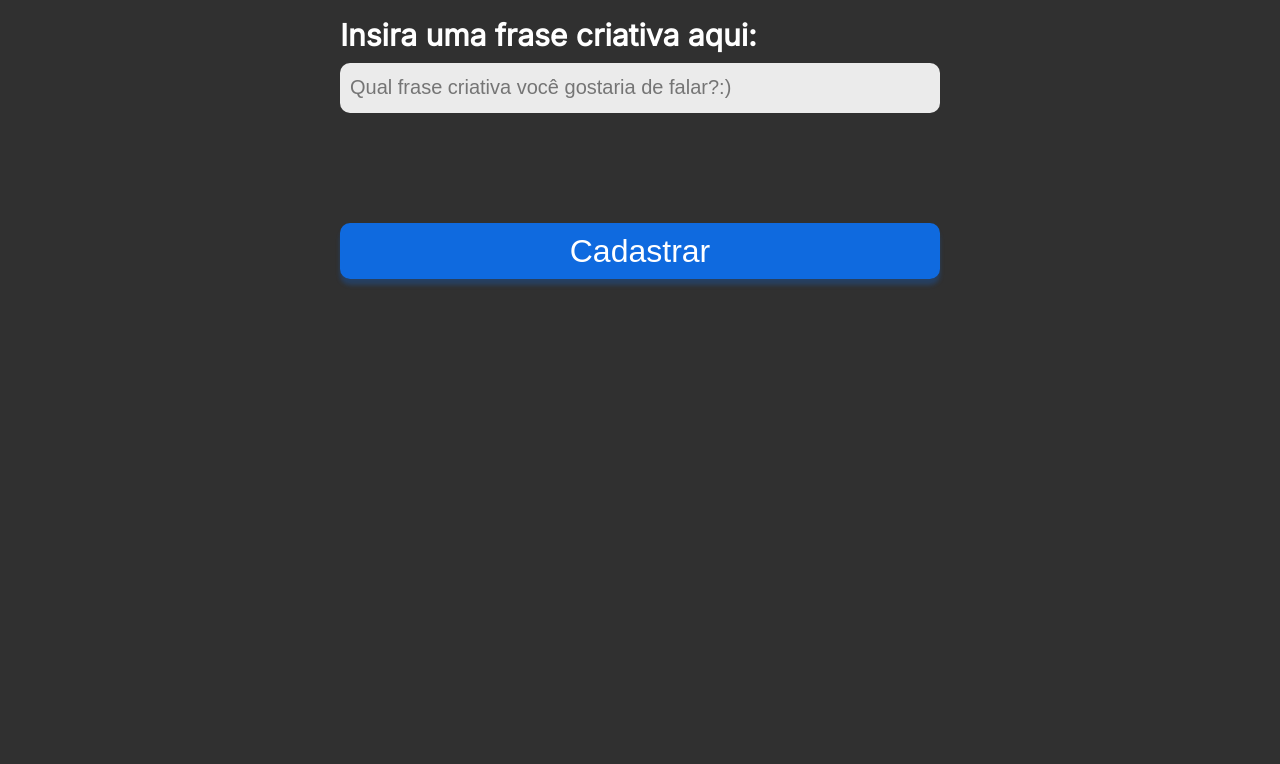
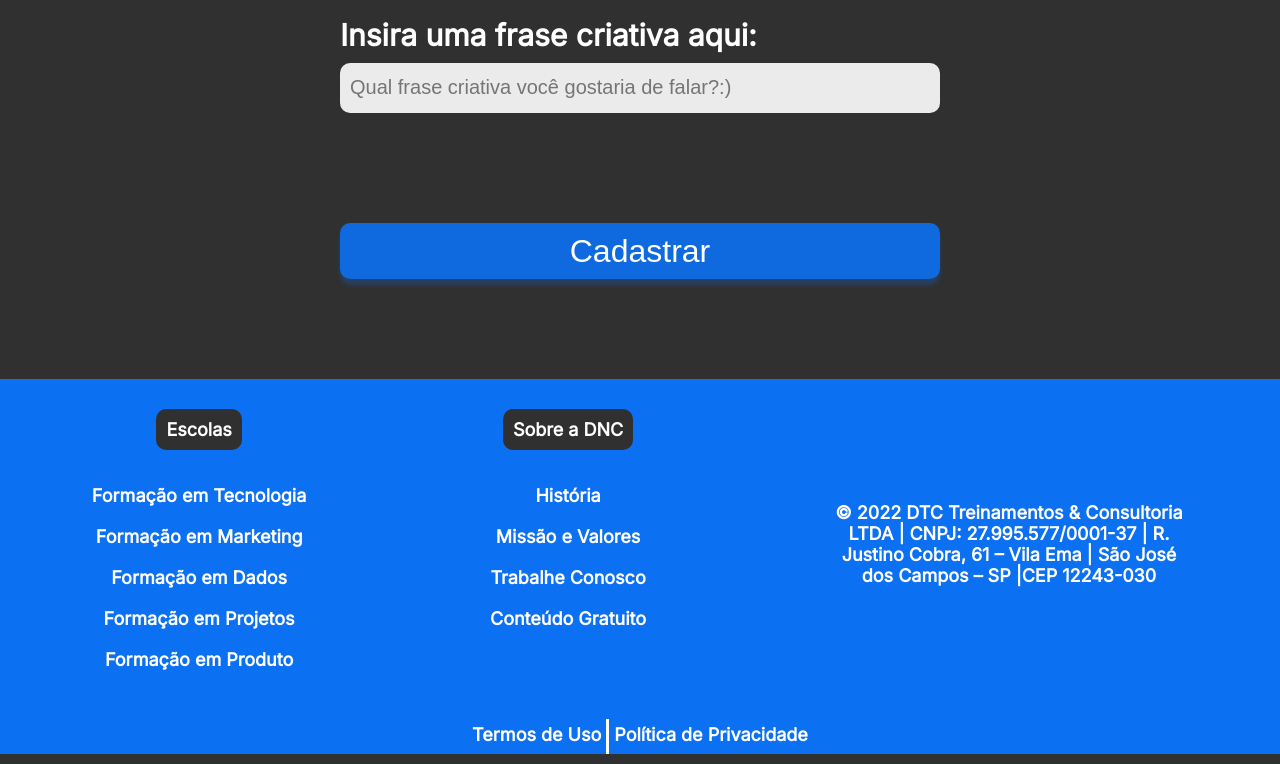
Before and after one commit to CAIOUHH/Bootcamp-DNC, a plain HTML site: page index.html in a window 1280 px wide. Shown: the part 1377-2141 px from the top of the page. Before the commit the page ends 1756 px from the top, so only its background shows below. Drawn offline with Linux system fonts and the light colour scheme.

Commit message:
Versão Mobile com MediaQuery

```diff
--- a/index.html
+++ b/index.html
@@ -74,6 +74,75 @@
 
     </section>
 
+    <footer>
+        <div class="linha1">
+            <nav>
+                <h5>Escolas</h5>
+
+                <ul>
+                    <li>
+                         <a href="">Formação em Tecnologia</a>
+                    </li>
+
+                    <li>
+                        <a href="">Formação em Marketing</a>
+                    </li>
+
+                    <li>
+                        <a href="">Formação em Dados</a>
+                    </li>
+
+                    <li>
+                        <a href="">Formação em Projetos</a>
+                    </li>
+
+                    <li>
+                        <a href="">Formação em Produto</a>
+                    </li>
+
+
+
+                </ul>
+            </nav>
+
+            <nav>
+                <h5>Sobre a DNC</h5>
+
+                <ul>
+                    <li>
+                        <a href="">História</a>
+                    </li>
+
+                    <li>
+                        <a href="">Missão e Valores</a>
+                    </li>
+
+                    <li>
+                        <a href="">Trabalhe Conosco</a>
+                    </li>
+
+                    <li>
+                        <a href="">Conteúdo Gratuito</a>
+                    </li>
+                </ul>
+            </nav>
+
+            <div class="endereço">
+                    © 2022 DTC Treinamentos & Consultoria LTDA
+                    | CNPJ: 27.995.577/0001-37
+                    | R. Justino Cobra, 61 – Vila Ema
+                    | São José dos Campos – SP
+                    |CEP 12243-030
+            </div>
+
+        </div>
+
+        <div class="linha2">
+            <a href="">Termos de Uso</a>
+            <a href="">Política de Privacidade</a>
+        </div>
+    </footer>
+
 
 </body>
 </html>
--- a/style.css
+++ b/style.css
@@ -159,3 +159,137 @@ body{
         margin-top: 100px;
 
     }
+
+    footer{
+        width: 100%;
+        background-color: var(--azul-dnc);
+        font-family: var(--Fonte-Padrao);
+    }
+
+    footer .linha1{
+        display: flex;
+        justify-content: space-around;
+        align-items: center;
+    }
+
+    footer ul{
+        list-style: none;
+        margin: 0px;
+        padding: 0px;
+        text-align: center;
+    }
+
+    footer nav{
+        display: flex;
+        flex-direction: column;
+        align-items: center;
+        height: 330px;
+    }
+
+    footer h5{
+        color: #FFF;
+        text-align: center;
+        font-size: 18px;
+        font-weight: 800;
+        font-family: var(--Fonte-Padrao);
+        background-color: #303030;
+        border-radius: 10px;
+        padding: 10px 10px 10px 10px;
+        margin-bottom: 15px;
+    }
+
+    footer ul li{
+        color: #FFF;
+        text-align: center;
+        font-size: 18px;
+        font-weight: 600;
+        margin: 20px 0px 20px 0px;
+    }
+
+    footer ul li a{
+        color: white;
+        text-decoration-line: none;
+    }
+
+    footer .endereço{
+        font-family: var(--Fonte-Padrao);
+        font-size: 18px;
+        font-weight: 800;
+        color: white;
+        text-align: center;
+        width: 28%;
+    }
+
+    footer ul li a:hover{
+        color: var(--cinza-dnc);
+    }
+
+    footer .linha2{
+        height: 35px;
+        display: flex;
+        justify-content: center;
+        margin: 0px;
+        margin: 10px 10px 10px 10px;
+    }
+
+    footer .linha2 a {
+        color: #FFF;
+        font-family: Inter;
+        font-size: 18px;
+        font-weight: 600;
+        text-decoration: none;
+        padding: 5px;
+    }
+
+    footer .linha2 a:first-child{
+        border-right: 3px solid white;
+
+    }
+
+    footer .linha2 a:hover{
+        color: var(--cinza-dnc);
+    }
+
+    @media only screen and (max-width: 600px) {
+
+        #principal{
+            display: flex;
+            flex-direction: column;
+            height: auto;
+        }
+
+        #menu{
+            flex-direction: column;
+            width: 100%;
+            align-items: center;
+            margin: 0px;
+        }
+
+        #menu a{
+            height: 50px;
+        }
+
+        #principal button{
+            width: 100%;
+            margin: 0px;
+        }
+
+        section h1{
+            font-size: 38px;
+        }
+
+        section h2{
+            font-size: 28px;
+            padding-left: 15px;
+            padding-right: 15px;
+        }
+
+        form{
+            width: 90%;
+            font-size: 20px;
+        }
+
+        .checkbox-items label{
+            font-size: 15px;
+        }
+    }
```
